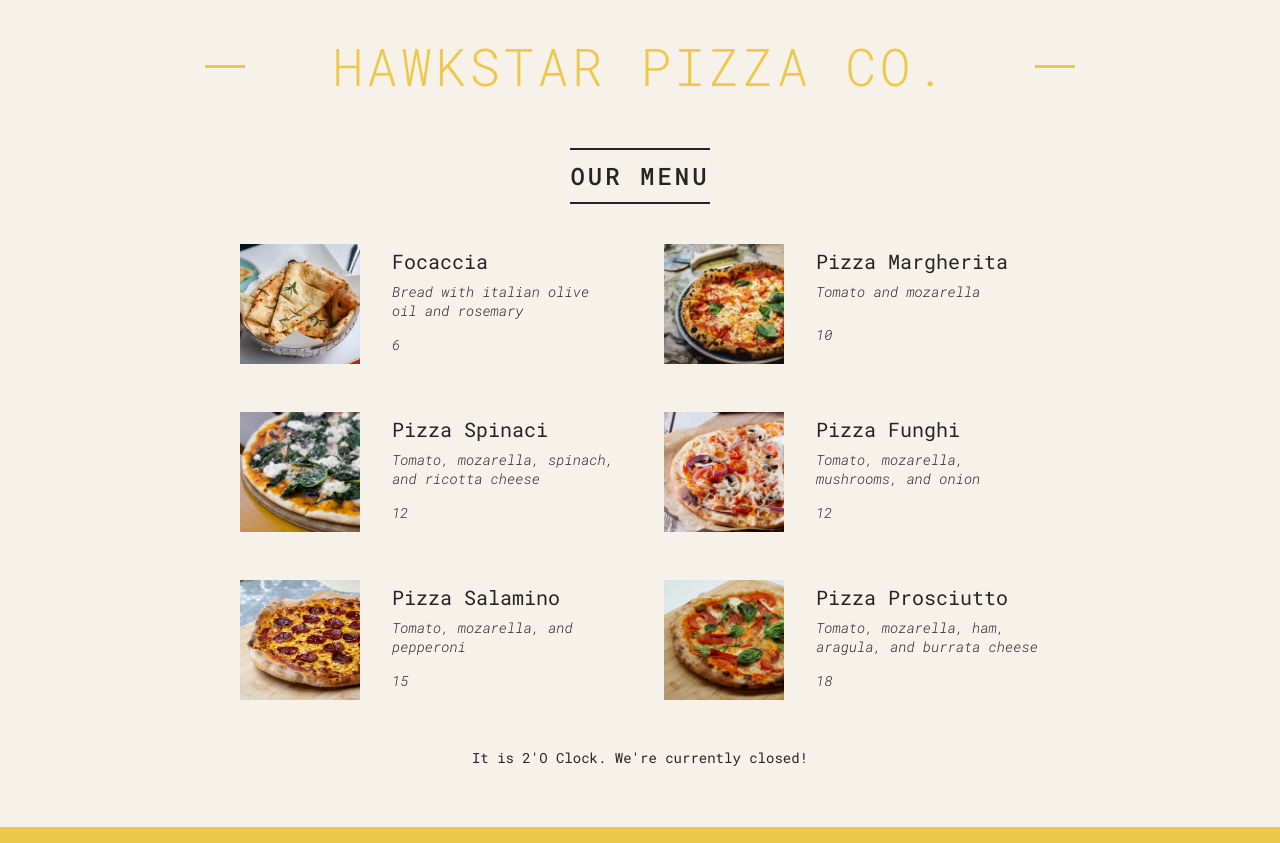
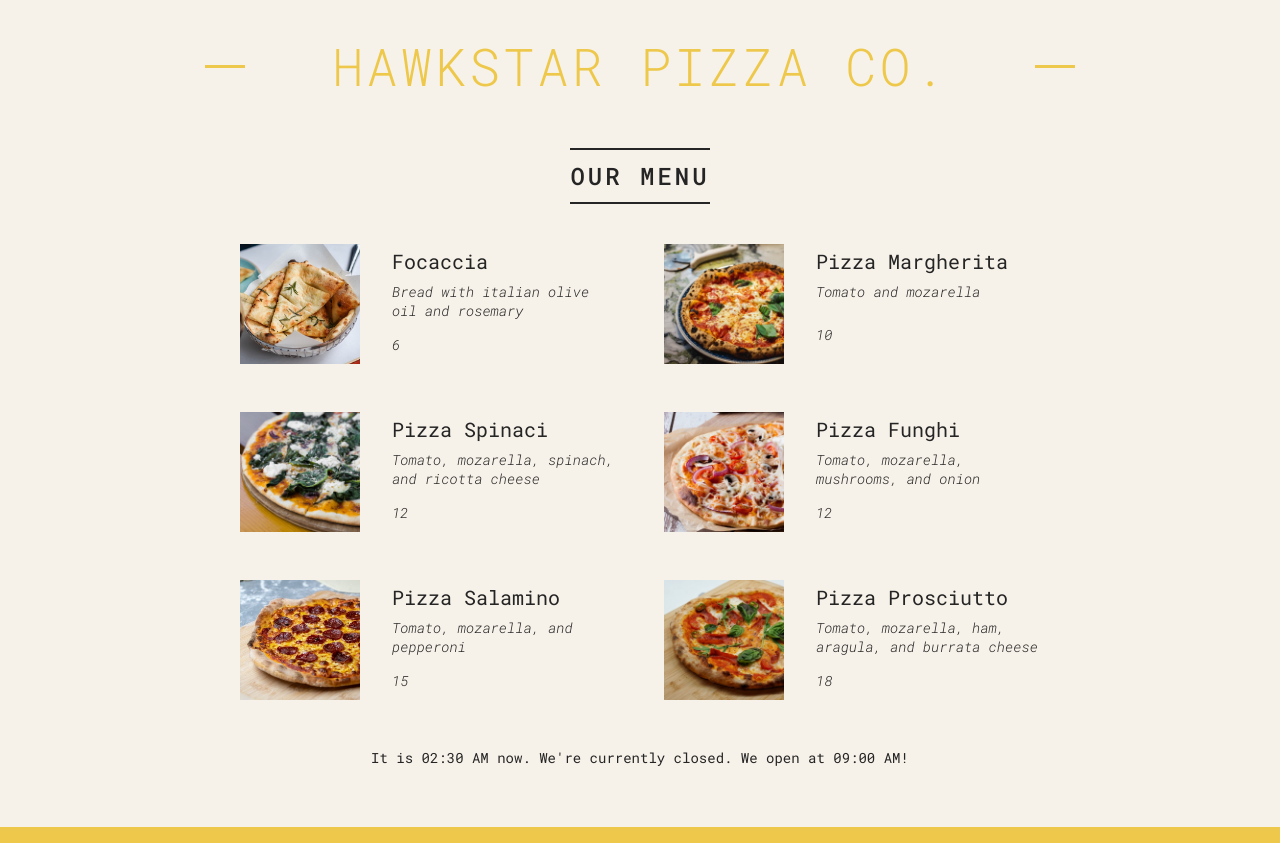
Before and after one commit to Shahbaaz92/Pizza-App, a React (Vite) app: page / in a window 1280 px wide. Built offline with nearby package versions, Linux system fonts and the light colour scheme.

Commit message:
Update App

```diff
--- a/src/components/Footer.jsx
+++ b/src/components/Footer.jsx
@@ -1,10 +1,29 @@
+import { useState, useEffect } from "react";
+
 function Footer() {
-  const hour = new Date().getHours();
+  const [hour, setHour] = useState(new Date().getHours());
+  const [minutes, setMinutes] = useState(new Date().getMinutes());
+
+  const updateTime = () => {
+    const date = new Date();
+    setHour(date.getHours());
+    setMinutes(date.getMinutes());
+  };
+  useEffect(() => {
+    const interval = setInterval(updateTime, 60000);
+    return () => clearInterval(interval);
+  }, []);
+
   return (
     <footer className="footer">
       <p>
-        It is {hour}'O Clock. We're currently{" "}
-        {hour >= 22 || hour < 9 ? "closed" : "open"}!
+        It is {hour < 10 ? "0" + hour : hour}:
+        {minutes < 10 ? "0" + minutes : minutes}
+        {hour >= 12 ? " PM" : " AM"} now. We're{" "}
+        {hour >= 22 || hour < 9
+          ? "currently closed. We open at 09:00 AM"
+          : "open until 22:00 PM. Come visit us or order online"}
+        !
       </p>
     </footer>
   );
--- a/src/components/Pizza.jsx
+++ b/src/components/Pizza.jsx
@@ -1,8 +1,8 @@
 // import { pizzaData } from "../data";
 
-function Pizza({ key, name, ingredients, price, photoName }) {
+function Pizza({ name, ingredients, price, photoName }) {
   return (
-    <li className="pizza" key={key}>
+    <li className="pizza" key={name}>
       <img src={photoName} alt={name} />
       <div>
         <h3>{name}</h3>
```
